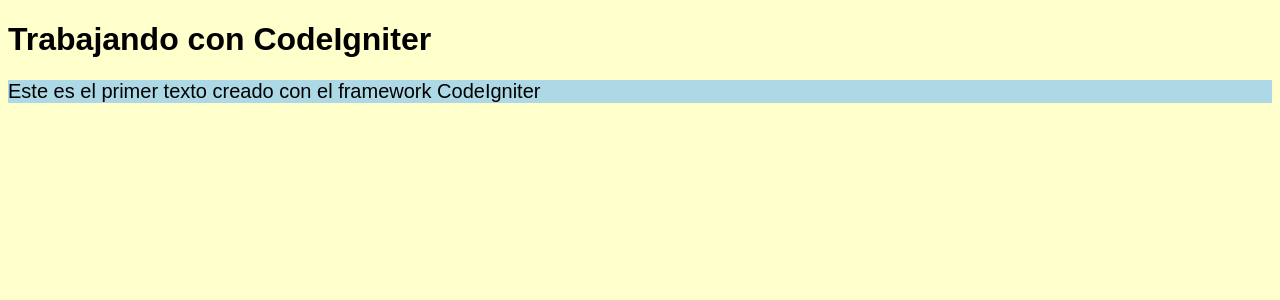
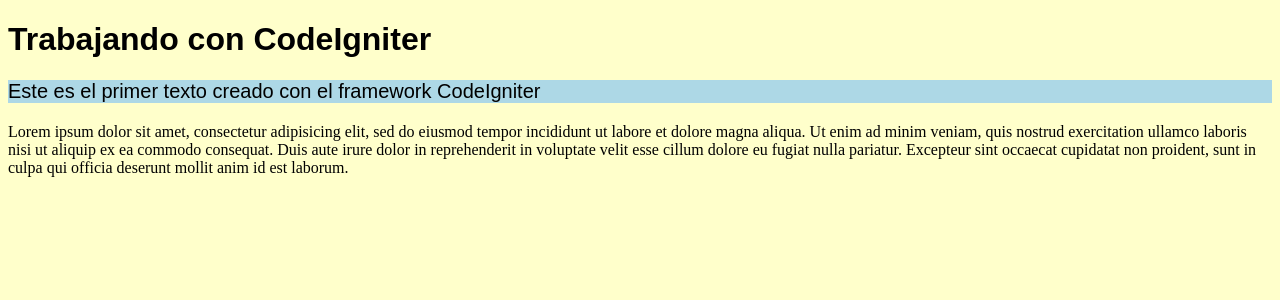
Before and after one commit to elnanner/agenda, a CodeIgniter app: page /database/ in a window 1280 px wide. Shown: the top 300 px of the page. Run offline with CodeIgniter, Linux system fonts and the light colour scheme.

Commit message:
nueva linea

```diff
--- a/application/views/welcome_message.php
+++ b/application/views/welcome_message.php
@@ -24,6 +24,9 @@ defined('BASEPATH') OR exit('No direct script access allowed');
 	<p>
 		Este es el primer texto creado con el framework CodeIgniter
 	</p>
+	<article class="">
+		Lorem ipsum dolor sit amet, consectetur adipisicing elit, sed do eiusmod tempor incididunt ut labore et dolore magna aliqua. Ut enim ad minim veniam, quis nostrud exercitation ullamco laboris nisi ut aliquip ex ea commodo consequat. Duis aute irure dolor in reprehenderit in voluptate velit esse cillum dolore eu fugiat nulla pariatur. Excepteur sint occaecat cupidatat non proident, sunt in culpa qui officia deserunt mollit anim id est laborum.
+	</article>
 </div>
 
 </body>
```
